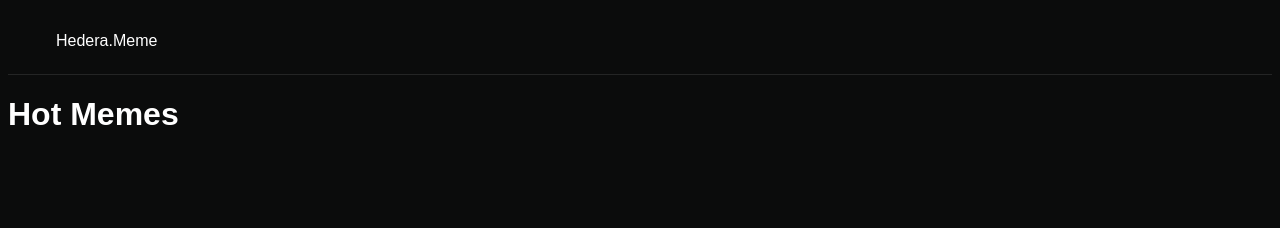
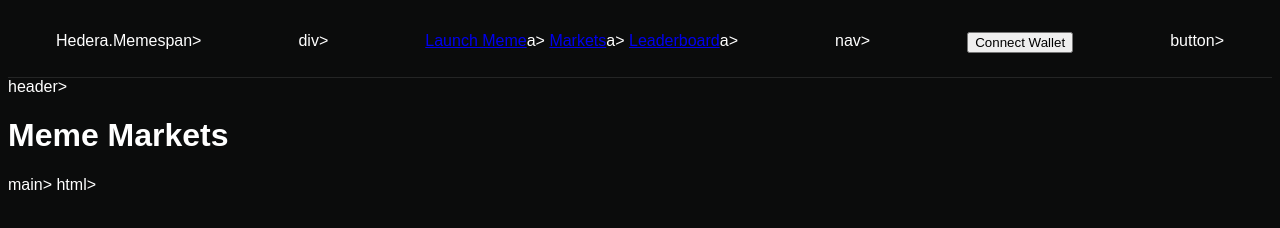
Before and after one commit to Dapo114ui/hedera-dot-meme, a plain HTML site: page markets.html in a window 1280 px wide. Drawn offline with Linux system fonts and the light colour scheme.

Commit message:
Update markets.html

```diff
--- a/markets.html
+++ b/markets.html
@@ -1 +1,28 @@
-<!DOCTYPE html><html lang="en"><head><meta charset="UTF-8"><title>Markets - Hedera.Meme</title><link rel="stylesheet" href="style.css"></head><body><header class="navbar"><span class="logo-text">Hedera.Meme</span></header><main class="markets-container"><h1>Hot Memes</h1></main><script src="script.js"></script></body></html>
+<!DOCTYPE html>
+<html lang="en">
+  <head>
+        <meta charset="UTF-8">
+        <meta name="viewport" content="width=device-width, initial-scale=1.0">
+        <title>Markets - Hedera.Meme</title>
+      <link rel="stylesheet" href="style.css">
+  </head>
+<body>
+      <header class="navbar">
+                <div class="logo-container">
+                              <span class="logo-text">Hedera.Meme</span>span>
+                </div>div>
+                <nav class="nav-links">
+                              <a href="launch.html" class="nav-link">Launch Meme</a>a>
+                              <a href="markets.html" class="nav-link">Markets</a>a>
+                              <a href="leaderboard.html" class="nav-link">Leaderboard</a>a>
+                </nav>nav>
+                <button class="connect-btn" id="connectWalletBtn">Connect Wallet</button>button>
+      </header>header>
+      <main class="markets-container">
+                <h1>Meme Markets</h1>
+      </main>main>
+    <script src="script.js"></script>
+</body>
+</html>html></h1>
+</body></title>
+  </head>
```
